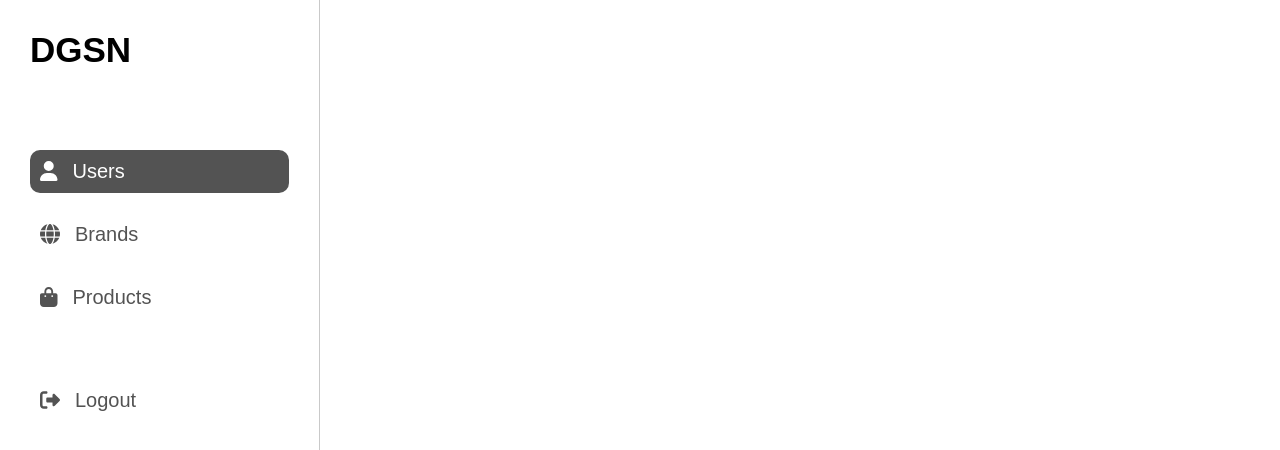
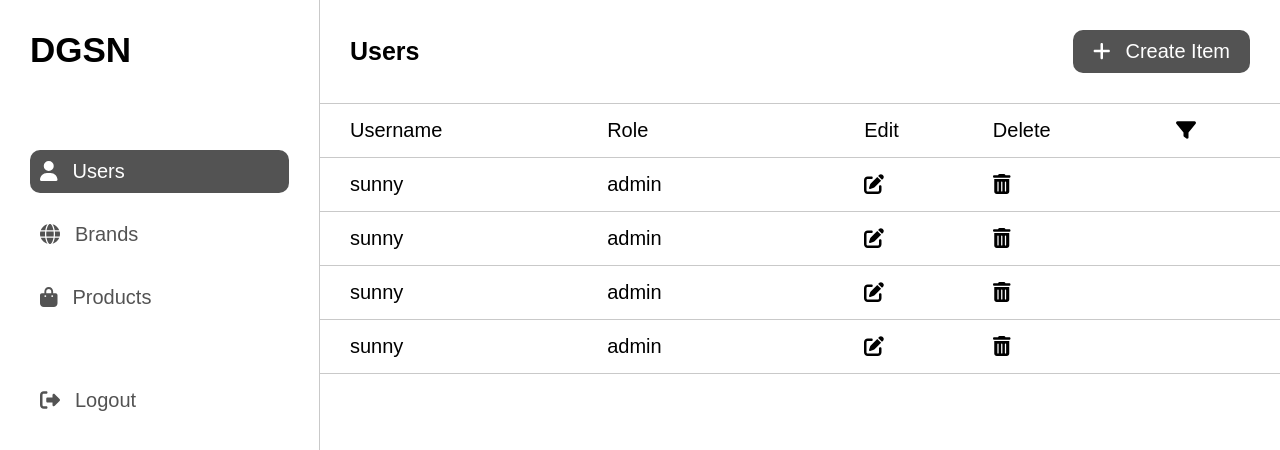
Before and after one commit to hotsummer2626/dgsn_frontend_admin, a React (Create React App) app: page / in a window 1280 px wide. Shown: the top 450 px of the page. Built offline with nearby package versions, Linux system fonts and the light colour scheme.

Commit message:
users component css done

```diff
--- a/src/App.js
+++ b/src/App.js
@@ -2,11 +2,13 @@ import React from "react";
 import "./global.scss";
 import styles from "./App.module.scss";
 import Menu from "./components/Menu/Menu";
+import Content from "./components/Content/Content";
 
 const App = () => {
   return (
     <div className={styles.container}>
       <Menu />
+      <Content />
     </div>
   );
 };
--- /dev/null
+++ b/src/components/Content/Content.jsx
@@ -0,0 +1,13 @@
+import React from "react";
+import styles from "./Content.module.scss";
+import Users from "./pages/Users/Users";
+
+const Content = () => {
+  return (
+    <div className={styles.container}>
+      <Users />
+    </div>
+  );
+};
+
+export default Content;
--- /dev/null
+++ b/src/components/Content/Content.module.scss
@@ -0,0 +1,5 @@
+@import '../../styles/variable.scss';
+
+// .container{
+//   padding: $padding_1;
+// }
--- /dev/null
+++ b/src/components/Content/pages/Users/Item/Item.jsx
@@ -0,0 +1,21 @@
+import React from "react";
+import styles from "./Item.module.scss";
+import { FontAwesomeIcon } from "@fortawesome/react-fontawesome";
+import { faPenToSquare, faTrashCan } from "@fortawesome/free-solid-svg-icons";
+
+const Item = () => {
+  return (
+    <div className={styles.container}>
+      <div>sunny</div>
+      <div>admin</div>
+      <div>
+        <FontAwesomeIcon icon={faPenToSquare} />
+      </div>
+      <div>
+        <FontAwesomeIcon icon={faTrashCan} />
+      </div>
+    </div>
+  );
+};
+
+export default Item;
--- /dev/null
+++ b/src/components/Content/pages/Users/Item/Item.module.scss
@@ -0,0 +1,8 @@
+@import '../../../../../styles/variable.scss';
+
+.container {
+  display: grid;
+  grid-template-columns: 2fr 2fr 1fr 1fr 1fr;
+  padding: 15px 30px;
+  border-bottom: 1px solid $border_color;
+}
--- /dev/null
+++ b/src/components/Content/pages/Users/Users.jsx
@@ -0,0 +1,40 @@
+import React from "react";
+import styles from "./Users.module.scss";
+import { FontAwesomeIcon } from "@fortawesome/react-fontawesome";
+import { faPlus, faFilter } from "@fortawesome/free-solid-svg-icons";
+import Item from "./Item/Item";
+
+const Users = () => {
+  return (
+    <div className={styles.container}>
+      <div className={styles.header}>
+        <h2>Users</h2>
+        <div className={styles.iconWrapper}>
+          <div className={styles.icon}>
+            <FontAwesomeIcon icon={faPlus} />
+          </div>
+          <div>Create Item</div>
+        </div>
+      </div>
+      <div className={styles.body}>
+        <div className={styles.listHead}>
+          <span>Username</span>
+          <span>Role</span>
+          <span>Edit</span>
+          <span>Delete</span>
+          <span className={styles.filterIcon}>
+            <FontAwesomeIcon icon={faFilter} />
+          </span>
+        </div>
+        <div className={styles.listWrapper}>
+          <Item />
+          <Item />
+          <Item />
+          <Item />
+        </div>
+      </div>
+    </div>
+  );
+};
+
+export default Users;
--- /dev/null
+++ b/src/components/Content/pages/Users/Users.module.scss
@@ -0,0 +1,39 @@
+@import "../../../../styles/variable.scss";
+
+.container {
+  .header {
+    padding: $padding_1;
+    border-bottom: 1px solid $border_color;
+    display: flex;
+    justify-content: space-between;
+    align-items: center;
+    h2 {
+      font-size: $font_size_h2;
+    }
+    .iconWrapper {
+      display: flex;
+      align-items: center;
+      font-size: $font_size_primary;
+      color: #fff;
+      border-radius: $border_radius_1;
+      padding: 10px 20px;
+      background: $bg_color_grey;
+      cursor: pointer;
+      .icon {
+        margin-right: $margin_right;
+      }
+    }
+  }
+  .body {
+    font-size: $font_size_primary;
+    .listHead {
+      display: grid;
+      grid-template-columns: 2fr 2fr 1fr 1fr 1fr;
+      padding: 15px 30px;
+      border-bottom: 1px solid $border_color;
+      .filterIcon{
+        justify-self: center;
+      }
+    }
+  }
+}
--- a/src/styles/variable.scss
+++ b/src/styles/variable.scss
@@ -7,6 +7,7 @@ $margin_bottom_2: 20px;
 
 $font_size_primary: 20px;
 $font_size_h1: 35px;
+$font_size_h2: 25px;
 
 $font_color_grey: rgb(83, 83, 83);
 
```
